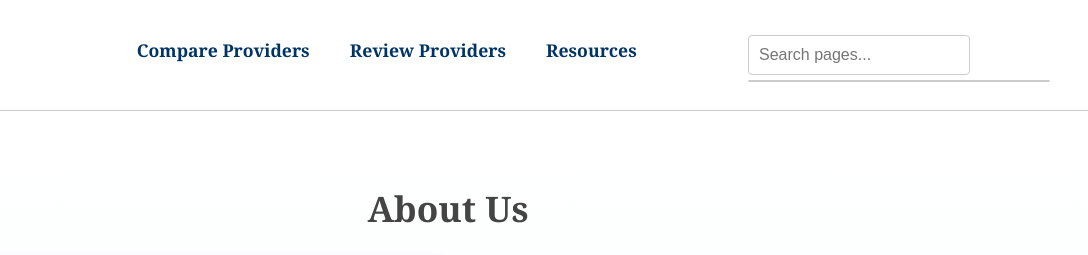
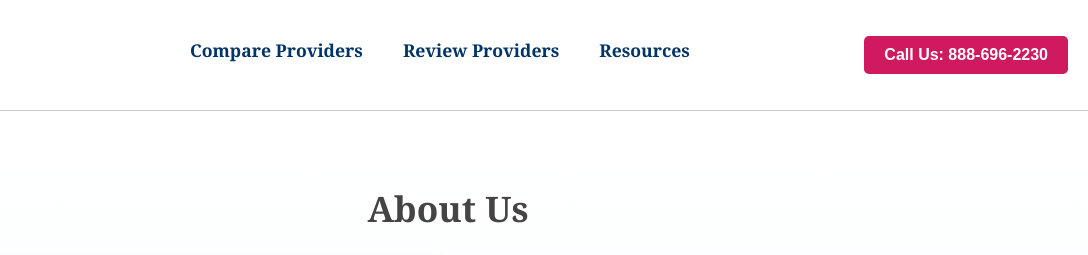
Before and after one commit to subhanm1143/InternetWebsite, a website: page about.html in a window 1280 px wide. Shown: the top 255 px of the page, 192-1280 px from the left. Drawn offline with nearby package versions, Linux system fonts and the light colour scheme.

Commit message:
Added header number

```diff
--- a/about.html
+++ b/about.html
@@ -25,9 +25,10 @@
               <li><a href="resources.html">Resources</a></li>
           </ul>
       </nav>
-        <div class="search-bar-container">
-            <input type="text" id="search-input" placeholder="Search pages..." class="search-input">
-            <ul id="search-results" class="search-results"></ul>
+      <div class="contact-button-container">
+          <button class="contact-button">
+              <a href="tel:+18886962230">Call Us: 888-696-2230</a>
+          </button>
       </div>
     </header>
 
--- a/css/styles.css
+++ b/css/styles.css
@@ -5,6 +5,7 @@ body {
   padding: 0;
   line-height: 1.6;
 }
+/* Header */
 /* Header */
 .main-header {
   display: flex;
@@ -25,8 +26,6 @@ body {
 
 .main-header .logo img {
   height: 40px;
-  margin-right: 10px;
-  align-items: center;
 }
 
 .main-header nav {
@@ -55,44 +54,40 @@ body {
   color: #fff;
 }
 
-.search-bar-container {
+.contact-button-container {
   display: flex;
   justify-content: flex-end;
   align-items: center;
-  flex-grow: 1;
-  max-width: 300px;
 }
 
-.search-input {
-  width: 100%;
-  padding: 10px;
+.contact-button {
+  background-color: #d01a5f;
+  color: #fff;
+  border: none;
+  padding: 10px 20px;
+  border-radius: 5px;
   font-size: 1em;
-  border: 1px solid #ccc;
-  border-radius: 5px;
-  outline: none;
-  transition: border-color 0.3s ease;
+  font-weight: bold;
+  cursor: pointer;
+  transition: transform 0.3s ease, background-color 0.3s ease; /* Smooth animation */
 }
 
-.search-input:focus {
-  border-color: #003bb3;
+.contact-button a {
+  text-decoration: none;
+  color: #fff;
 }
 
-.search-icon {
-  display: flex;
-  align-items: center;
+.contact-button:hover {
+  transform: scale(1.1); /* Slightly enlarge the button */
+  background-color: #b01550; /* Change to a darker shade of red */
 }
 
-.search-icon img {
-  height: 40px;
-  padding-right: 10%;
-  cursor: pointer;
-}
 
 /* Mobile-specific styles */
 @media (max-width: 1000px) {
   .main-header {
     display: flex;
-    flex-direction: column;
+    flex-direction: row;
     align-items: center;
     padding: 10px 20px;
     background-color: #fff;
@@ -112,10 +107,8 @@ body {
     display: none !important; /* Ensure no other styles override this */
   }
 
-  .search-bar-container {
-    display: none !important; /* Ensure no other styles override this */
-  }
 }
+
 
 
 
```
Also changed, not shown: compareProviders.html (+5 -4 lines), contact.html (+4 -3 lines), index.html (+5 -3 lines), readmore.html (+5 -4 lines), resources.html (+5 -4 lines), reviewProviders.html (+4 -3 lines), speed.html (+4 -3 lines), speedCalculator.html (+5 -4 lines), troubleshooting.html (+4 -3 lines). Lines whose indentation alone changed are shown as unchanged.
